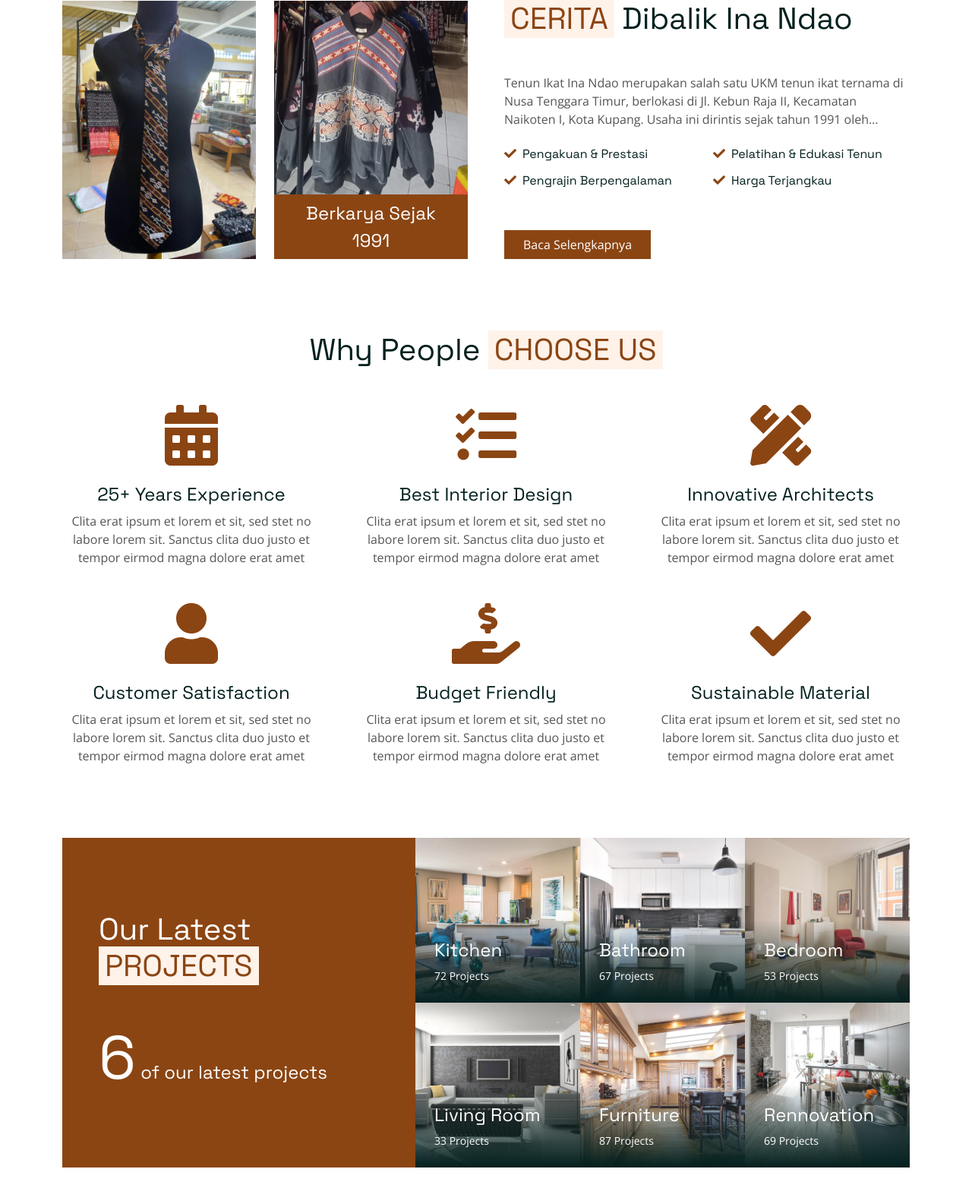
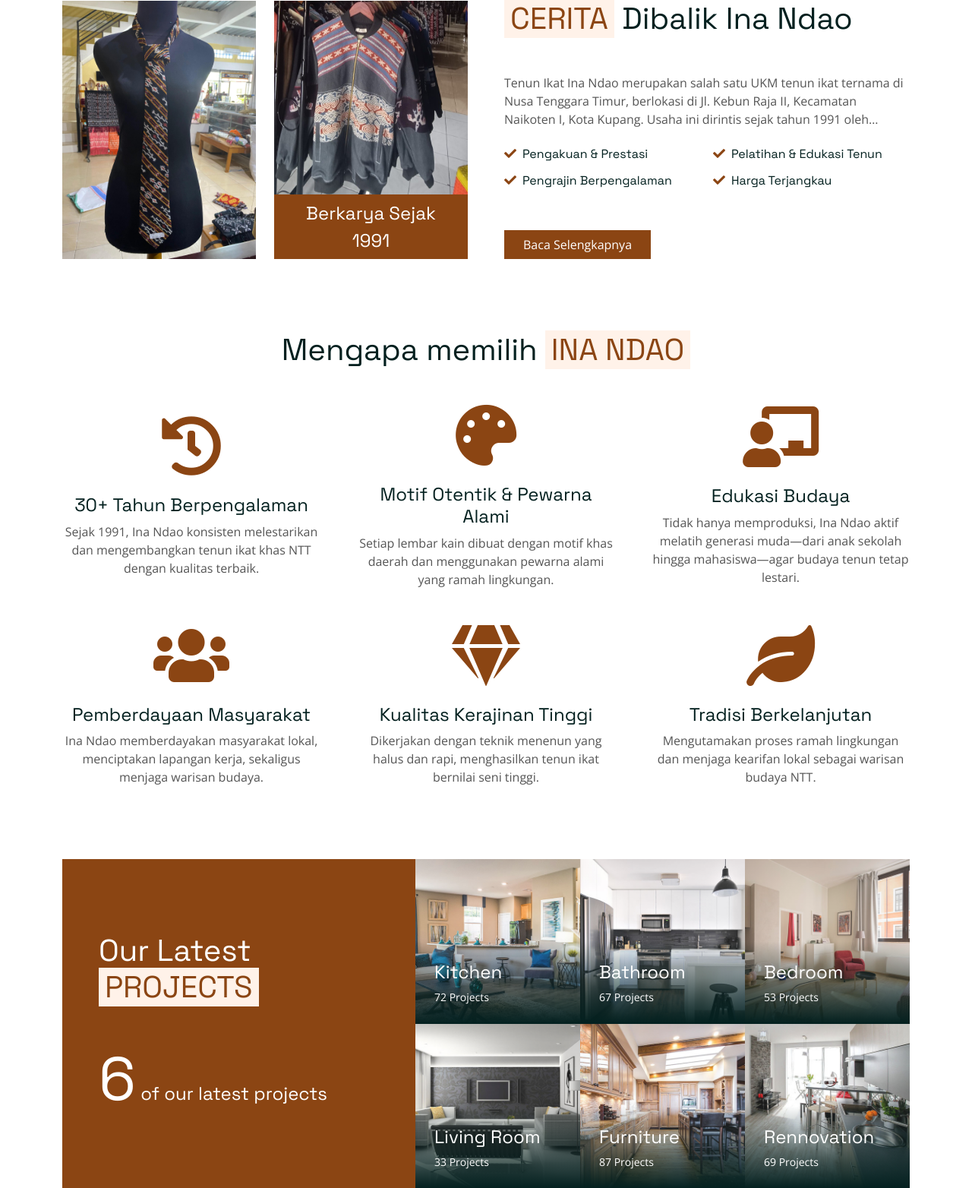
Before and after one commit to hitachi08/ina-ndao, a PHP site: page / in a window 1280 px wide. Shown: the part 885-2449 px from the top of the page at 76% size. Run offline with PHP 8.4, Linux system fonts and the light colour scheme; some libraries are stand-ins or nearby versions.

Commit message:
perbaikan di beranda

```diff
--- a/index.php
+++ b/index.php
@@ -132,7 +132,8 @@
               Tenun Ikat Ina Ndao merupakan salah satu UKM tenun ikat ternama di Nusa Tenggara Timur,
               berlokasi di Jl. Kebun Raja II, Kecamatan Naikoten I, Kota Kupang.
               Usaha ini dirintis sejak tahun 1991 oleh pasangan Bapak Yus Lusi dan Ibu Dorce Lusi,
-              bersama seorang rekan kerja. Nama “Ina Ndao” memiliki makna khusus. Ina dalam bahasa Rote berarti Ibu (Mama),
+              bersama seorang rekan kerja. Nama “Ina Ndao” memiliki makna khusus. Ina dalam bahasa Rote berarti Ibu
+              (Mama),
               sedangkan Ndao adalah nama kampung asal pemilik. Secara filosofi,
               Ina Ndao bermakna “Mama yang mengajar menenun dengan ketulusan hati”.
             </p>
@@ -226,57 +227,52 @@
     <div class="container">
       <div class="text-center wow fadeIn" data-wow-delay="0.1s">
         <h1 class="mb-5">
-          Why People
-          <span class="text-uppercase text-primary bg-light px-2">Choose Us</span>
+          Mengapa memilih
+          <span class="text-uppercase text-primary bg-light px-2">Ina Ndao</span>
         </h1>
       </div>
       <div class="row g-5 align-items-center text-center">
         <div class="col-md-6 col-lg-4 wow fadeIn" data-wow-delay="0.1s">
-          <i class="fa fa-calendar-alt fa-5x text-primary mb-4"></i>
-          <h4>25+ Years Experience</h4>
+          <i class="fa fa-history fa-5x text-primary mb-4"></i>
+          <h4>30+ Tahun Berpengalaman</h4>
           <p class="mb-0">
-            Clita erat ipsum et lorem et sit, sed stet no labore lorem sit.
-            Sanctus clita duo justo et tempor eirmod magna dolore erat amet
+            Sejak 1991, Ina Ndao konsisten melestarikan dan mengembangkan tenun ikat khas NTT dengan kualitas terbaik.
           </p>
         </div>
         <div class="col-md-6 col-lg-4 wow fadeIn" data-wow-delay="0.3s">
-          <i class="fa fa-tasks fa-5x text-primary mb-4"></i>
-          <h4>Best Interior Design</h4>
+          <i class="fa fa-palette fa-5x text-primary mb-4"></i>
+          <h4>Motif Otentik & Pewarna Alami</h4>
           <p class="mb-0">
-            Clita erat ipsum et lorem et sit, sed stet no labore lorem sit.
-            Sanctus clita duo justo et tempor eirmod magna dolore erat amet
+            Setiap lembar kain dibuat dengan motif khas daerah dan menggunakan pewarna alami yang ramah lingkungan.
           </p>
         </div>
         <div class="col-md-6 col-lg-4 wow fadeIn" data-wow-delay="0.5s">
-          <i class="fa fa-pencil-ruler fa-5x text-primary mb-4"></i>
-          <h4>Innovative Architects</h4>
+          <i class="fa fa-chalkboard-teacher fa-5x text-primary mb-4"></i>
+          <h4>Edukasi Budaya</h4>
           <p class="mb-0">
-            Clita erat ipsum et lorem et sit, sed stet no labore lorem sit.
-            Sanctus clita duo justo et tempor eirmod magna dolore erat amet
+            Tidak hanya memproduksi, Ina Ndao aktif melatih generasi muda—dari anak sekolah hingga mahasiswa—agar budaya
+            tenun tetap lestari.
           </p>
         </div>
         <div class="col-md-6 col-lg-4 wow fadeIn" data-wow-delay="0.1s">
-          <i class="fa fa-user fa-5x text-primary mb-4"></i>
-          <h4>Customer Satisfaction</h4>
+          <i class="fa fa-users fa-5x text-primary mb-4"></i>
+          <h4>Pemberdayaan Masyarakat</h4>
           <p class="mb-0">
-            Clita erat ipsum et lorem et sit, sed stet no labore lorem sit.
-            Sanctus clita duo justo et tempor eirmod magna dolore erat amet
+            Ina Ndao memberdayakan masyarakat lokal, menciptakan lapangan kerja, sekaligus menjaga warisan budaya.
           </p>
         </div>
         <div class="col-md-6 col-lg-4 wow fadeIn" data-wow-delay="0.3s">
-          <i class="fa fa-hand-holding-usd fa-5x text-primary mb-4"></i>
-          <h4>Budget Friendly</h4>
+          <i class="fa fa-gem fa-5x text-primary mb-4"></i>
+          <h4>Kualitas Kerajinan Tinggi</h4>
           <p class="mb-0">
-            Clita erat ipsum et lorem et sit, sed stet no labore lorem sit.
-            Sanctus clita duo justo et tempor eirmod magna dolore erat amet
+            Dikerjakan dengan teknik menenun yang halus dan rapi, menghasilkan tenun ikat bernilai seni tinggi.
           </p>
         </div>
         <div class="col-md-6 col-lg-4 wow fadeIn" data-wow-delay="0.5s">
-          <i class="fa fa-check fa-5x text-primary mb-4"></i>
-          <h4>Sustainable Material</h4>
+          <i class="fa fa-leaf fa-5x text-primary mb-4"></i>
+          <h4>Tradisi Berkelanjutan</h4>
           <p class="mb-0">
-            Clita erat ipsum et lorem et sit, sed stet no labore lorem sit.
-            Sanctus clita duo justo et tempor eirmod magna dolore erat amet
+            Mengutamakan proses ramah lingkungan dan menjaga kearifan lokal sebagai warisan budaya NTT.
           </p>
         </div>
       </div>
```
